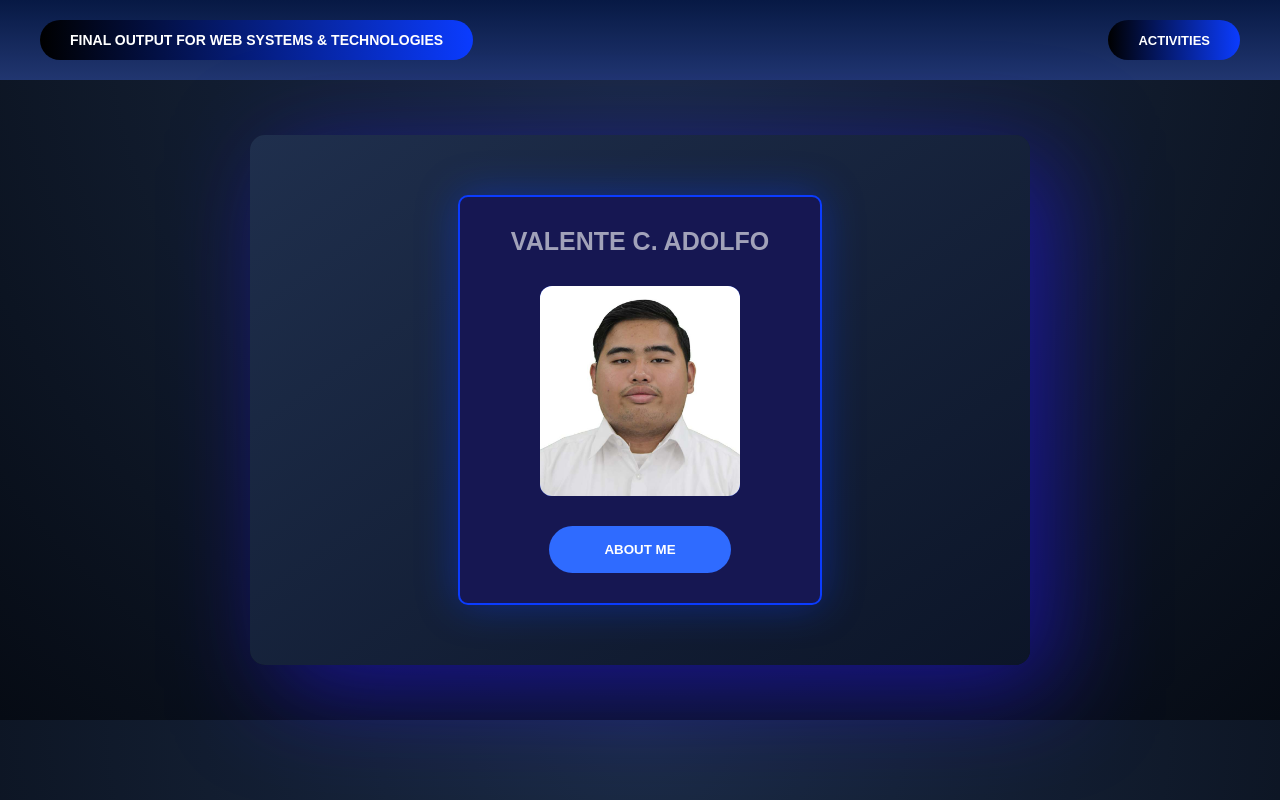
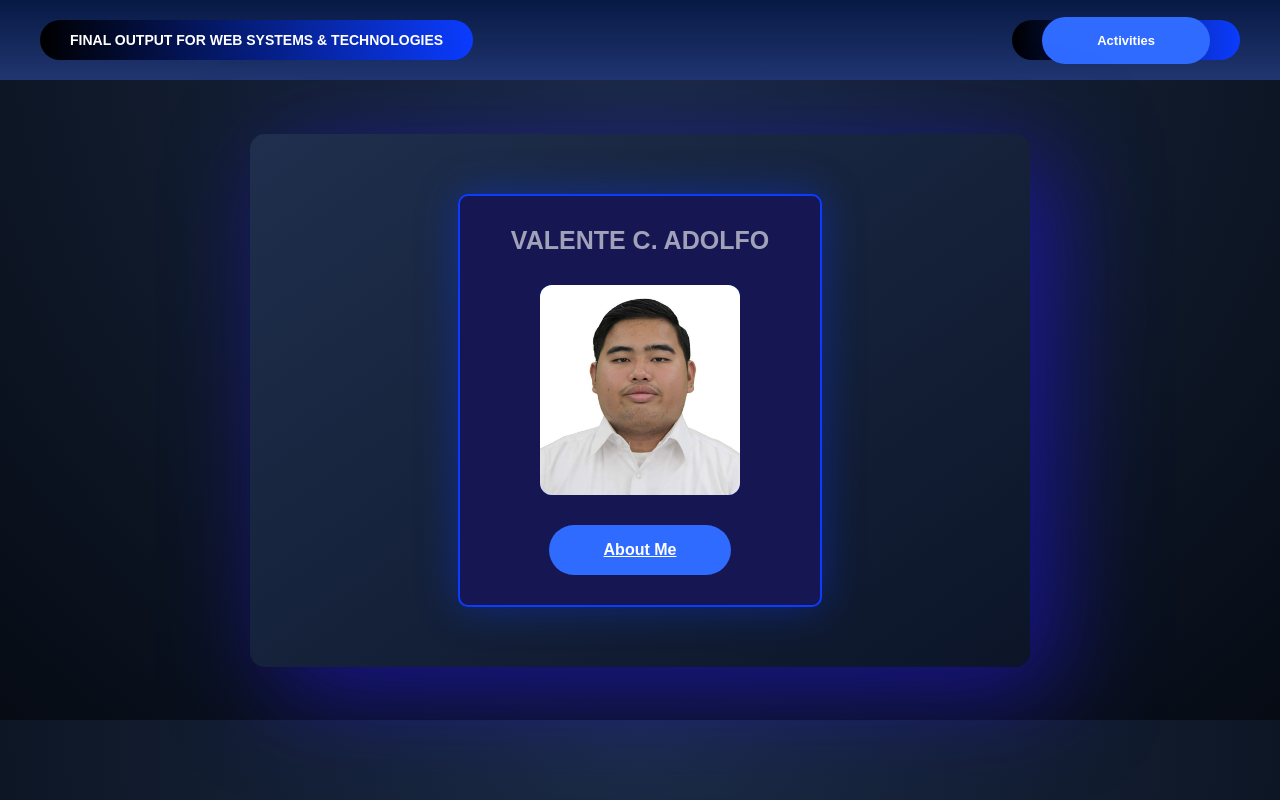
Before and after one commit to UnicornLadder/Web-System-Activities, a plain HTML site: page Homepage.html in a window 1280 px wide. Drawn offline with Linux system fonts and the light colour scheme.

Commit message:
Update Homepage.html

```diff
--- a/Homepage.html
+++ b/Homepage.html
@@ -119,7 +119,7 @@
         </div>
 
         <div class="nav-links title-pill">
-            <a href="#">ACTIVITIES</a>
+            <a href="Activities.html" class="btn">Activities</a>
         </div>
     </div>
 
@@ -131,7 +131,7 @@
                     <img src="picture.jpg" alt="My Picture">
                 </div>
 
-                <button class="btn">ABOUT ME</button>
+                <a href="AboutMe.html" class="btn">About Me</a>
             </div>
         </div>
     </div>
```
